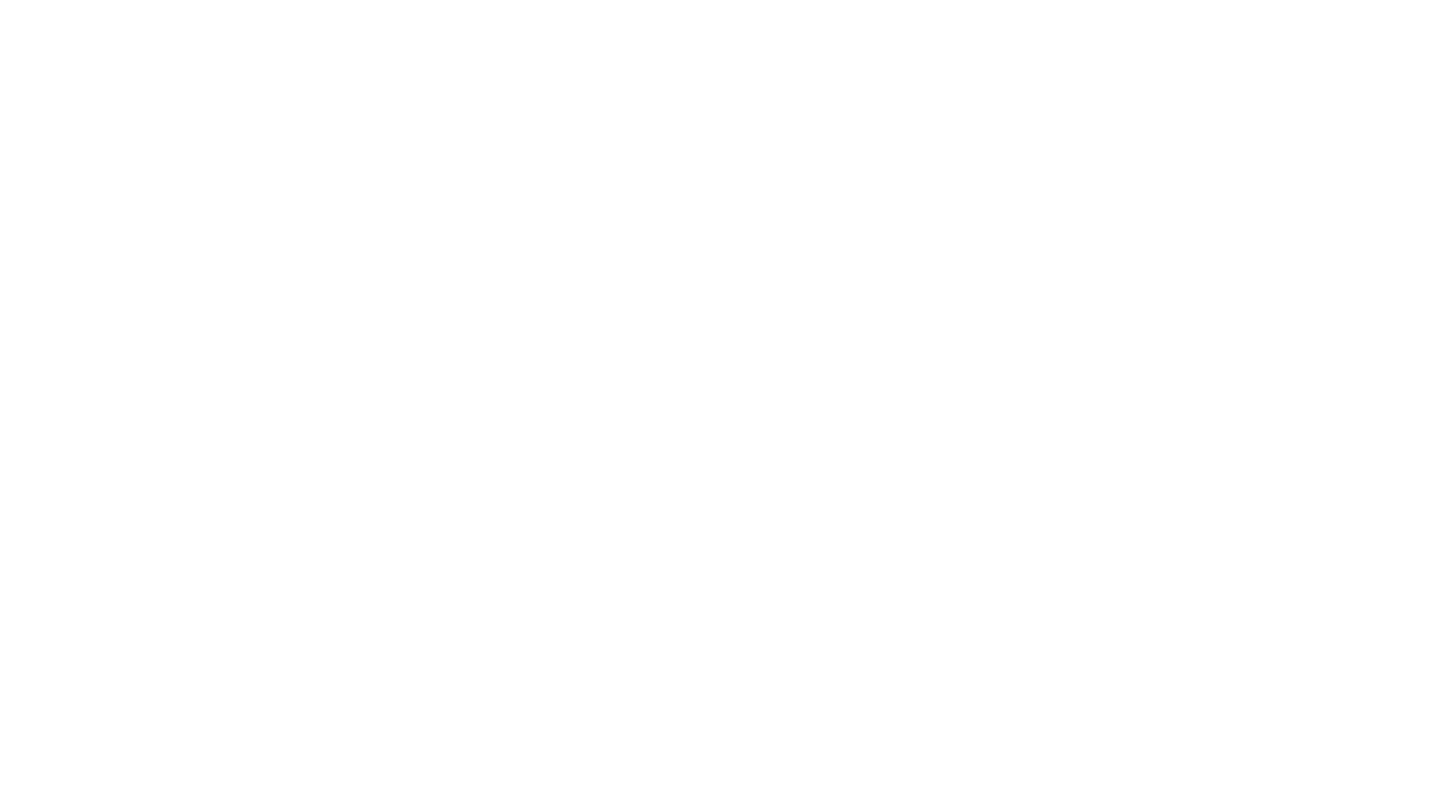
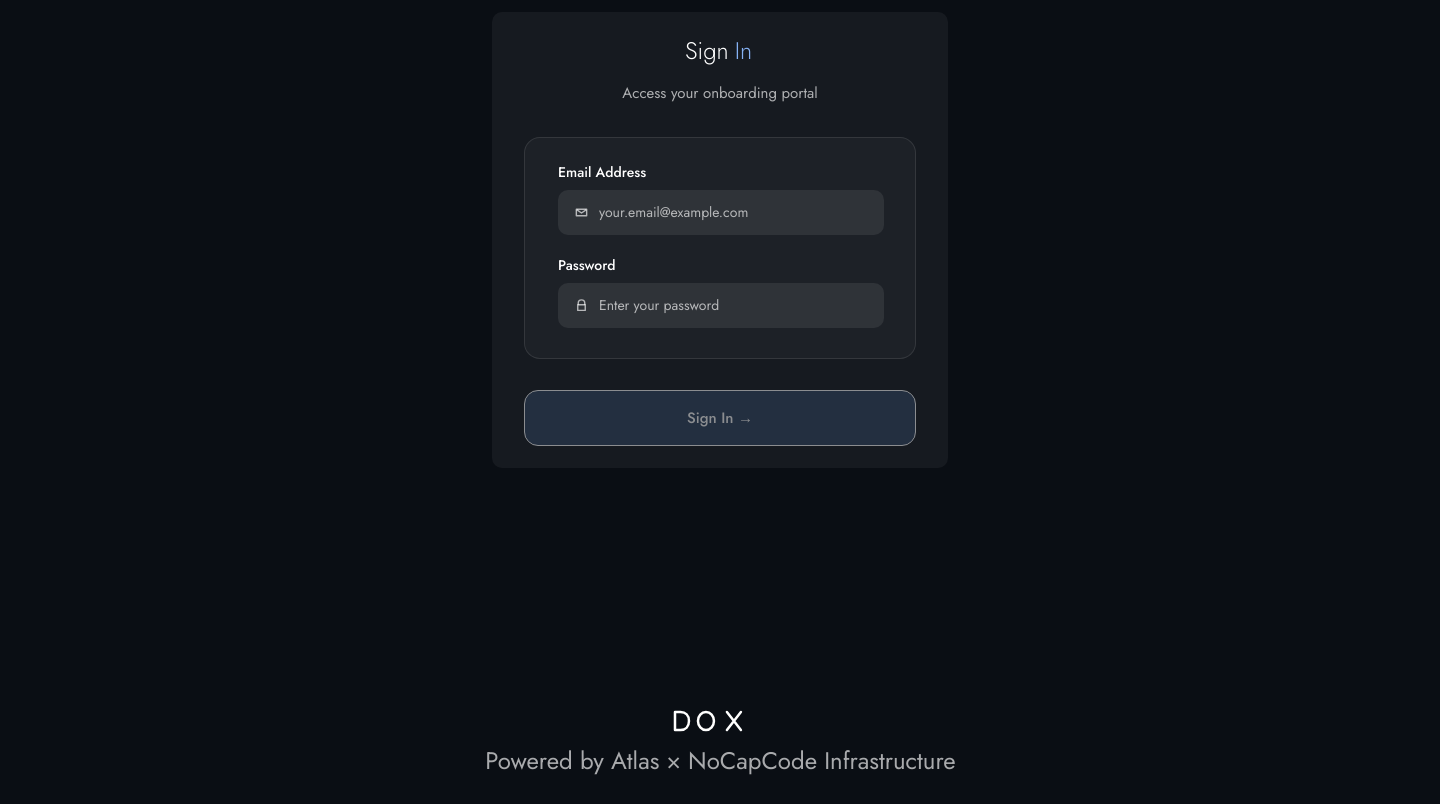
Before and after one commit to NoCapCode-tm/Dox, a React (Vite) app: page / in a window 1280 px wide. Shown: the part 220-1024 px from the top of the page, 1440 px wide, since content can reach past the window. Before the commit the page ends 800 px from the top, so only its background shows below. Built offline with nearby package versions, Linux system fonts and the light colour scheme.

Commit message:
feat: rewrite SignIn page with Tailwind arbitrary values matching exact Figma dimensions

```diff
--- a/index.html
+++ b/index.html
@@ -4,7 +4,12 @@
     <meta charset="UTF-8" />
     <link rel="icon" type="image/svg+xml" href="/favicon.svg" />
     <meta name="viewport" content="width=device-width, initial-scale=1.0" />
-    <title>emp-onboarding</title>
+    <!-- Preconnect for faster font loading -->
+    <link rel="preconnect" href="https://fonts.googleapis.com" />
+    <link rel="preconnect" href="https://fonts.gstatic.com" crossorigin />
+    <!-- Jost: used in the design, Inter: fallback -->
+    <link href="https://fonts.googleapis.com/css2?family=Jost:wght@300;400;500;600;700&family=Inter:wght@300;400;500;600;700&display=swap" rel="stylesheet" />
+    <title>Employee Onboarding</title>
   </head>
   <body>
     <div id="root"></div>
--- a/src/pages/SignIn.jsx
+++ b/src/pages/SignIn.jsx
@@ -1,2 +1,207 @@
-const SignIn = () => <div>Sign In</div>
-export default SignIn
+import { useMemo, useState } from "react";
+
+/**
+ * SignIn page — pixel-perfect match to Figma "Desktop - 6".
+ * Layout uses Tailwind arbitrary values from exact Figma inspect values.
+ * Page canvas: 1440×1024. Card: 456×456 at top:232 left:492.
+ */
+const SignIn = () => {
+  const [email, setEmail] = useState("");
+  const [password, setPassword] = useState("");
+
+  /** Only enable button when both fields have content */
+  const canSubmit = useMemo(
+    () => email.trim().length > 0 && password.length > 0,
+    [email, password]
+  );
+
+  const handleSignIn = () => {
+    if (!canSubmit) return;
+    // Replace with real auth call when backend is wired up
+    console.log("Sign in with", email.trim());
+  };
+
+  return (
+    <div className="relative w-[1440px] h-[1024px] bg-[#0A0E14] mx-auto overflow-hidden">
+
+      {/* ── Card — 456×456, top:232, left:492, radius:10px ── */}
+      <div className="absolute top-[232px] left-[492px] w-[456px] h-[456px] rounded-[10px] bg-[rgba(255,255,255,0.05)]">
+
+        {/* Title — top:22, left:193, width:71, height:33 */}
+        <div className="absolute top-[22px] left-[193px] w-[71px] h-[33px] flex items-center gap-[6px]">
+          <span className="font-[Jost] text-[24px] font-light text-[#FFFFFF] whitespace-nowrap">
+            Sign
+          </span>
+          <span className="font-[Jost] text-[24px] font-light text-[#86B2F4]">
+            In
+          </span>
+        </div>
+
+        {/* Subtitle — top:67, left:130, width:196, height:28 */}
+        <p className="absolute top-[67px] left-[130px] w-[196px] h-[28px] font-[Jost] text-[15px] font-normal text-[rgba(255,255,255,0.65)] text-center leading-[28px] m-0">
+          Access your onboarding portal
+        </p>
+
+        {/* Inner fields box — top:125, left:32, width:392, height:222, radius:16px */}
+        <div className="absolute top-[125px] left-[32px] w-[392px] h-[222px] rounded-[16px] border-[0.8px] border-[rgba(255,255,255,0.1)] bg-[rgba(255,255,255,0.03)] px-[33px] py-[24px] box-border">
+
+          {/* Email label — height:20 */}
+          <div className="h-[20px] flex items-center font-[Jost] text-[14px] font-medium text-[#FFFFFF] mb-[8px]">
+            Email Address
+          </div>
+
+          {/* Email input — width:326, height:45, radius:10px */}
+          <div className="w-[326px] h-[45px] rounded-[10px] bg-[#C9C9C91A] flex items-center gap-[10px] px-[16px] box-border">
+            <MailIcon />
+            <input
+              value={email}
+              onChange={(e) => setEmail(e.target.value)}
+              placeholder="your.email@example.com"
+              inputMode="email"
+              autoComplete="email"
+              className="flex-1 bg-transparent border-none outline-none font-[Jost] text-[14px] text-[rgba(255,255,255,0.65)] placeholder:text-[rgba(255,255,255,0.65)] caret-white"
+              aria-label="Email address"
+            />
+          </div>
+
+          {/* Password label — margin-top:20px */}
+          <div className="h-[20px] flex items-center font-[Jost] text-[14px] font-medium text-[#FFFFFF] mt-[20px] mb-[8px]">
+            Password
+          </div>
+
+          {/* Password input — width:326, height:45, radius:10px */}
+          <div className="w-[326px] h-[45px] rounded-[10px] bg-[#C9C9C91A] flex items-center gap-[10px] px-[16px] box-border">
+            <LockIcon />
+            <input
+              value={password}
+              onChange={(e) => setPassword(e.target.value)}
+              placeholder="Enter your password"
+              type="password"
+              autoComplete="current-password"
+              className="flex-1 bg-transparent border-none outline-none font-[Jost] text-[14px] text-[rgba(255,255,255,0.65)] placeholder:text-[rgba(255,255,255,0.65)] caret-white"
+              aria-label="Password"
+            />
+          </div>
+        </div>
+
+        {/* Sign In button — top:378, left:32, width:392, height:56, radius:14px */}
+        <button
+          type="button"
+          onClick={handleSignIn}
+          disabled={!canSubmit}
+          className="absolute top-[378px] left-[32px] w-[392px] h-[56px] rounded-[14px] bg-[#314460] border border-[#FFFFFF] flex items-center justify-center gap-[4px] transition-opacity disabled:opacity-50 disabled:cursor-not-allowed hover:opacity-90"
+        >
+          <span className="font-[Jost] text-[15px] font-medium text-[#FFFFFF]">
+            Sign In →
+          </span>
+        </button>
+      </div>
+
+      {/* ── DOX logo — top:930, left:673, width:94.875, height:22 ── */}
+      <div className="absolute top-[930px] left-[673px] w-[94px] h-[22px]">
+        <DoxLogo />
+      </div>
+
+      {/* ── Footer text — top:967, left:485, width:471, height:27 ── */}
+      <p className="absolute top-[967px] left-[485px] w-[471px] h-[27px] font-[Jost] text-[24px] font-normal text-[rgba(255,255,255,0.65)] leading-[27px] text-center m-0">
+        Powered by Atlas × NoCapCode Infrastructure
+      </p>
+    </div>
+  );
+};
+
+/** Mail icon — 15×15, stroke rgba(255,255,255,0.65) */
+const MailIcon = () => (
+  <svg
+    width="15"
+    height="15"
+    viewBox="0 0 16 16"
+    fill="none"
+    xmlns="http://www.w3.org/2000/svg"
+    aria-hidden="true"
+    className="shrink-0"
+  >
+    <path
+      d="M2.5 4.5h11v7h-11v-7Z"
+      stroke="rgba(255,255,255,0.65)"
+      strokeWidth="1.5"
+      strokeLinejoin="round"
+    />
+    <path
+      d="M2.8 4.9 8 8.5l5.2-3.6"
+      stroke="rgba(255,255,255,0.65)"
+      strokeWidth="1.5"
+      strokeLinejoin="round"
+    />
+  </svg>
+);
+
+/** Lock icon — 15×15, stroke rgba(255,255,255,0.65) */
+const LockIcon = () => (
+  <svg
+    width="15"
+    height="15"
+    viewBox="0 0 16 16"
+    fill="none"
+    xmlns="http://www.w3.org/2000/svg"
+    aria-hidden="true"
+    className="shrink-0"
+  >
+    <path
+      d="M4.5 7v-1.5a3.5 3.5 0 1 1 7 0V7"
+      stroke="rgba(255,255,255,0.65)"
+      strokeWidth="1.5"
+      strokeLinecap="round"
+    />
+    <path
+      d="M4 7.2h8v6H4v-6Z"
+      stroke="rgba(255,255,255,0.65)"
+      strokeWidth="1.5"
+      strokeLinejoin="round"
+    />
+  </svg>
+);
+
+/**
+ * DoxLogo — width:94.875, height:22, stroke #FFFFFF at 2.5px.
+ * Matches Figma Group 173 DOX wordmark exactly.
+ */
+const DoxLogo = () => (
+  <svg
+    width="94.875"
+    height="22"
+    viewBox="0 0 95 22"
+    fill="none"
+    xmlns="http://www.w3.org/2000/svg"
+    aria-label="DOX logo"
+  >
+    {/* D */}
+    <path
+      d="M2 2h5.5C12.5 2 16 5.5 16 11s-3.5 9-8.5 9H2V2Z"
+      stroke="#FFFFFF"
+      strokeWidth="2.5"
+      strokeLinejoin="round"
+      fill="none"
+    />
+    {/* O */}
+    <ellipse
+      cx="33"
+      cy="11"
+      rx="8"
+      ry="9"
+      stroke="#FFFFFF"
+      strokeWidth="2.5"
+      fill="none"
+    />
+    {/* X */}
+    <path
+      d="M54 2l14 18M68 2L54 20"
+      stroke="#FFFFFF"
+      strokeWidth="2.5"
+      strokeLinecap="round"
+      fill="none"
+    />
+  </svg>
+);
+
+export default SignIn;
```
Also changed, not shown: src/demo.css (added).
